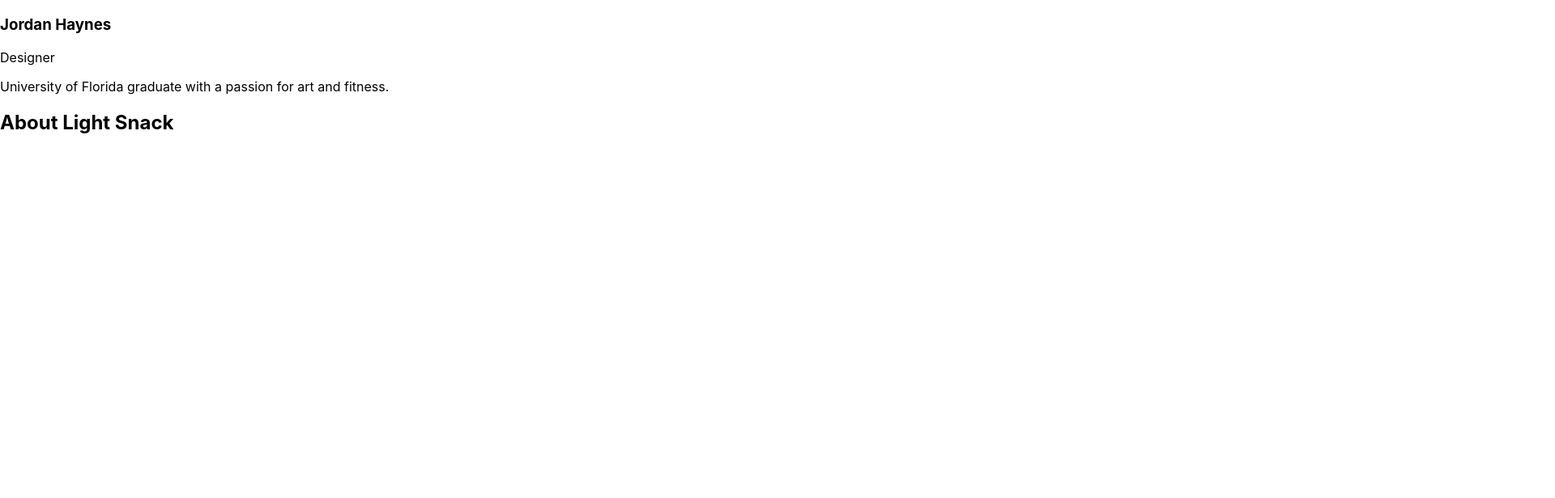
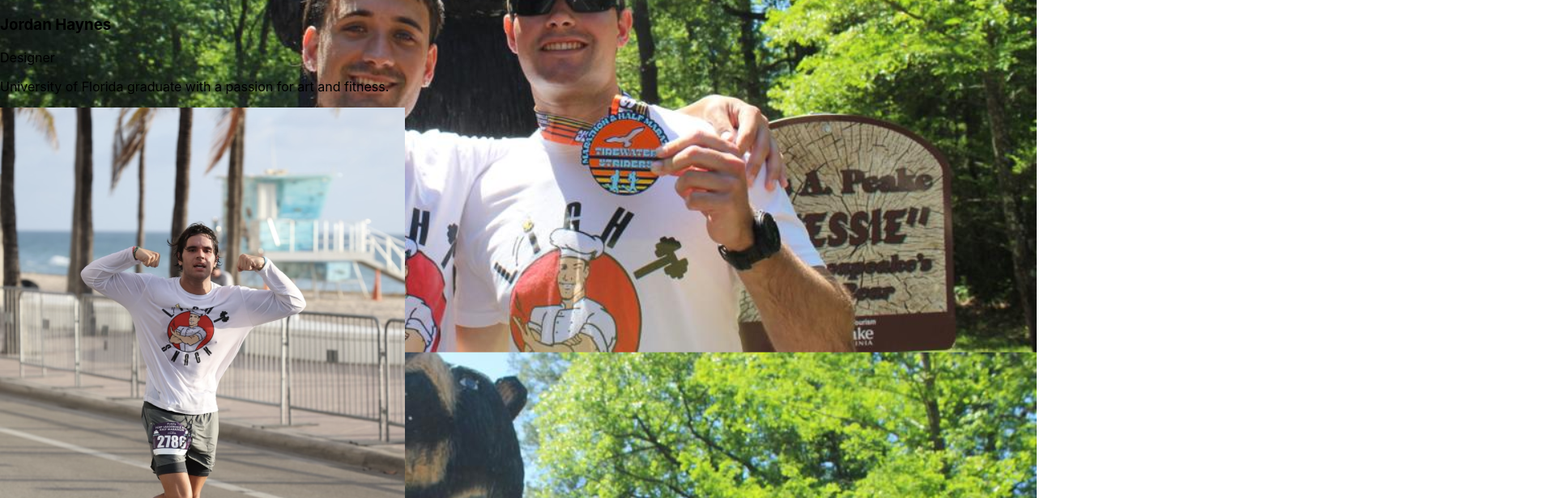
Before and after one commit to DustinKerrigan/LightSnack2.0, a React (Create React App) app: page / in a window 1280 px wide. Shown: the part 5380-5996 px from the top of the page at 81% size, 1920 px wide, since content can reach past the window. Built offline with nearby package versions, Linux system fonts and the light colour scheme.

Commit message:
welcome background image/updated about section

```diff
--- a/src/components/Intro.js
+++ b/src/components/Intro.js
@@ -2,10 +2,23 @@ import React from "react";
 const Intro = () => {
     return (
         <>
+        <div
+            className="min-h-screen relative"
+            style={{
+                backgroundImage: `url('/slide4.JPG')`,
+                backgroundSize: 'cover',
+                backgroundPosition: 'center',
+                backgroundAttachment: 'fixed'
+            }}
+        >
+
+        <div className="absolute inset-0 bg-gradient-to-b from-white via-white/40 to-white/30 z-0"></div>
+
+        <div className="relative z-10">
         <div className ="pt-24">
         <section class="bg-transparent dark:bg-gray-900 relative z-0">
             <div class="container px-6 py-8">
-                <h1 className="text-3xl font-roboto text-center mb-12">Welcome</h1>
+                <h1 className="text-3xl font-bold text-center mb-12">Welcome</h1>
 
                 <p className="text-lg text-gray-600 text-center max-w-2xl mx-auto mb-16">"Our mission at Light Snack is to create a powerful fitness brand while revolutionizing the world of healthy snacks and supplements."</p>
 
@@ -53,32 +66,33 @@ const Intro = () => {
         </section>
         <section className="py-16 bg-gradient-to-b from-white to-gray-50 relative z-0">
             <div className="container mx-auto px-6">
-                <div className="max-w-4xl mx-auto border-2 border-gray-200 rounded-lg p-8 bg-white shadow-lg">
-                    <h2 className="text-3xl font-bold text-center mb-8 relative">
-                        About Light Snack
-                        <div className="absolute bottom-0 left-1/2 transform -translate-x-1/2 w-20 h-1 bg-red-600"></div>
-                    </h2>
+                <div className="max-w-6xl mx-auto p-8">
+                    <div className="relative flex flex-col md:flex-row gap-8">
+                        <div className="md:w-1/2 relative">
+                            <img
+                                src="slide1.PNG"
+                                alt="Light Snack"
+                                className="w-full h-full object-cover rounded-lg shadow-xl"
+                            />
+                            <h2 className="absolute -right-[16rem] -top-2 text-6xl font-bold tracking-widest z-10">
+                            <span className="pb-4 border-b-4 border-red-600">ABOUT</span> US
+                            </h2>
+                        </div>
 
-                    <div className="bg-white rounded-xl shadow-lg p-8 hover:shadow-xl transition-shadow duration-300">
-                        <div className="flex flex-col md:flex-row items-center gap-8">
-                            <div className="md:w-1/2">
-                                <img
-                                    src="modernLogo.PNG"
-                                    alt="Light Snack"
-                                    className="rounded-lg shadow-md w-full h-auto object-cover"
-                                />
-                            </div>
-                            <div className="md:w-1/2 space-y-4">
-                                <p className="text-gray-600 leading-relaxed">
-                                    Your about paragraph goes here. This section will include a smooth transition
-                                    and modern layout with responsive design.
-                                </p>
-                            </div>
+                        <div className="md:w-1/2 space-y-6 md:pt-32">
+                            <p className="text-gray-600 leading-relaxed text-lg mt-16">
+                                Welcome to Light Snack, a brand that represents overcoming obstacles in life. We believe that any goal, big or small, can be accomplished when looked at as a "Light Snack" - something easily manageable and within reach. Our company was founded by Cristian Orth, a former Division 1 football player, turned endurance athlete. At Light Snack, we understand that life is full of challenges, whether it be in the form of physical goals or other aspirations. However, we believe that these obstacles can be tackled and overcome when viewed as a Light Snack. That is why we aim to inspire and motivate individuals to reach their full potential by embracing the idea of Light Snacking. Whether you're looking for workout gear, nutrition tips, or just some motivation to get started, Light Snack has got you covered. So, grab a snack, and let's get started on your journey to reaching your full potential!
+                            </p>
                         </div>
+                    </div>
+                    <div className="flex justify-end mt-12">
+                        <div className="w-24 h-2 bg-red-600"></div>
                     </div>
                 </div>
             </div>
         </section>
+        </div>
+        </div>
         </div>
         </>
     );
```
Also changed, not shown: public/slide1.PNG (added), public/slide4.JPG (added).
